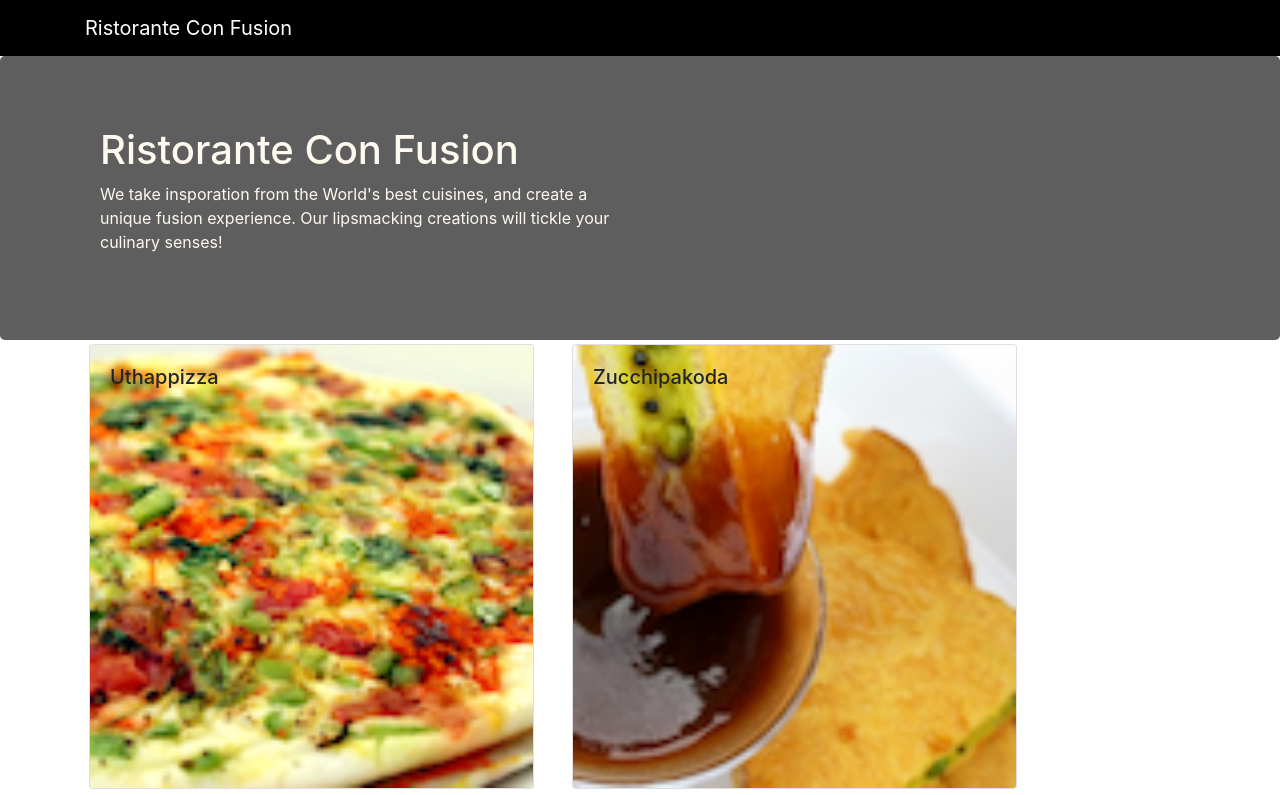
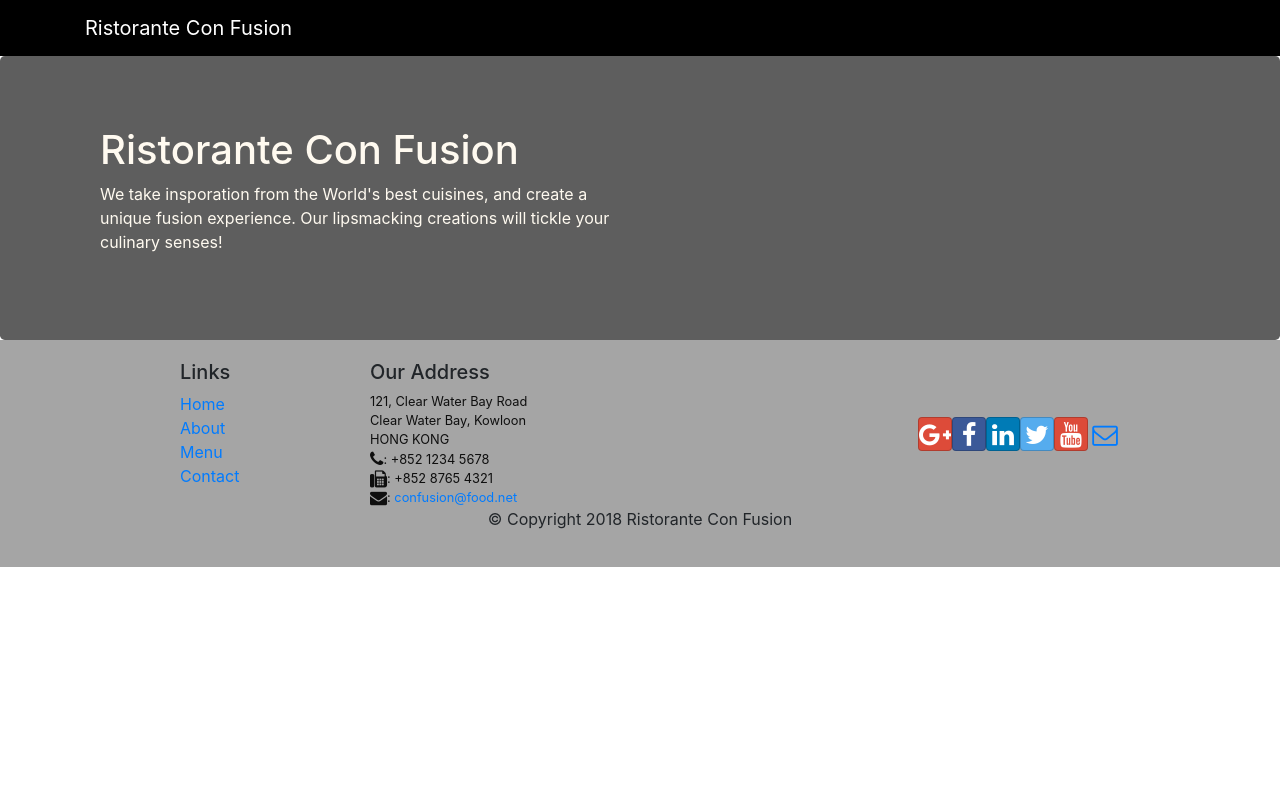
Before and after one commit to davidmartinezhi/react-confusion, a React (Create React App) app: page / in a window 1280 px wide. Shown: the top 795 px of the page. Built offline with nearby package versions, Linux system fonts and the light colour scheme.

Commit message:
Removed the Menu component implementation

```diff
--- a/src/components/MainComponent.js
+++ b/src/components/MainComponent.js
@@ -21,7 +21,6 @@ class Main extends Component {
     return (
         <div>
             <Header />
-            <Menu dishes={this.state.dishes} onClick={(dishId) => this.onDishSelect(dishId)} />
             <Footer />
       </div>
     );
```
